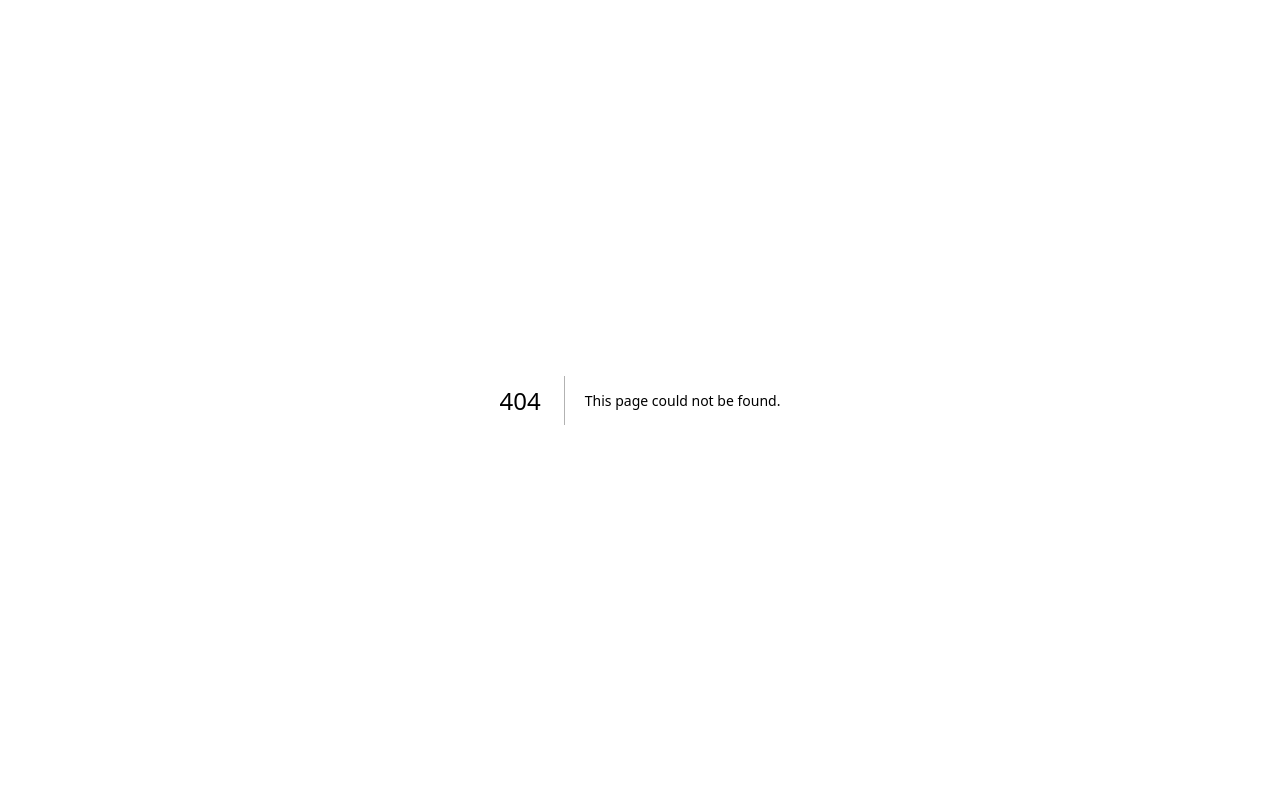
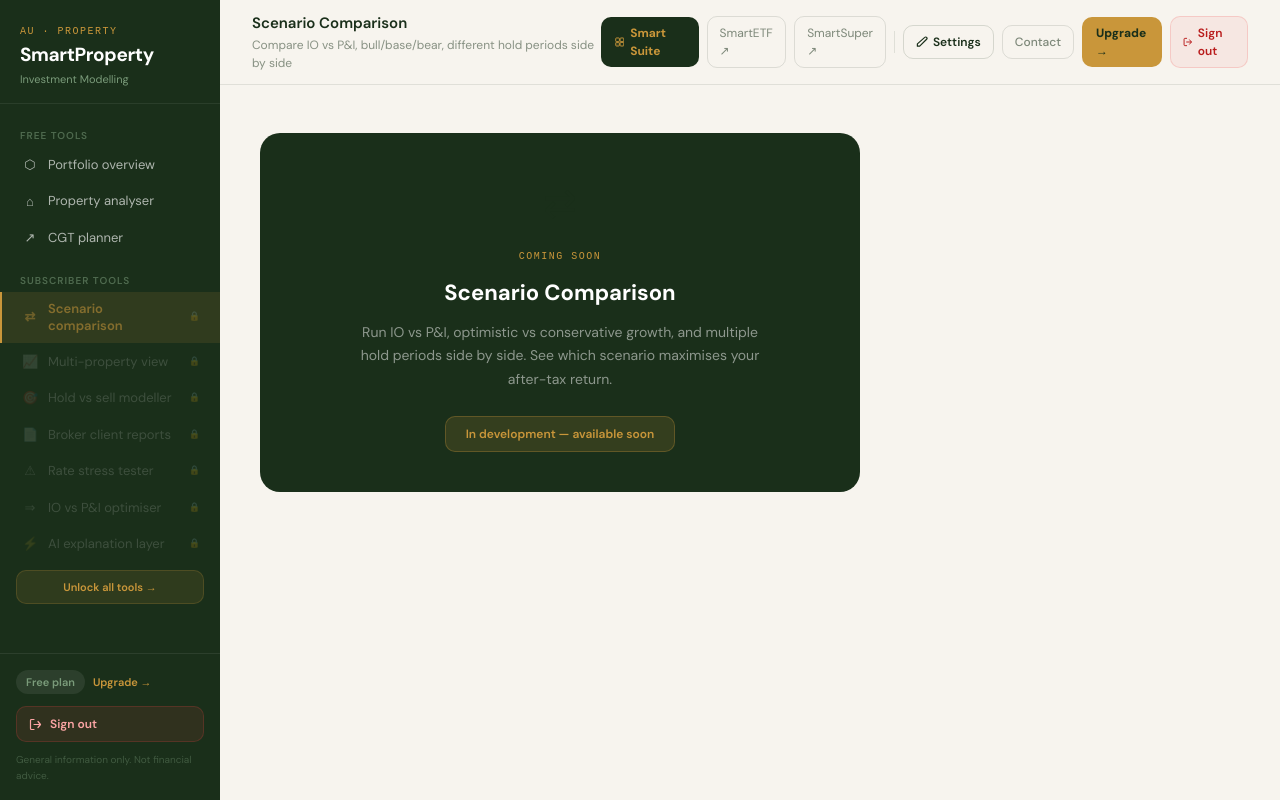
Before and after one commit to mbf2756/smartproperty, a Next.js app: page /scenario in a window 1280 px wide. Before the commit this address had no page. Built offline with nearby package versions, Linux system fonts and the light colour scheme; no server answers.

Commit message:
Add Scenario Comparison page with placeholder content

```diff
--- /dev/null
+++ b/src/app/(dashboard)/scenario/page.tsx
@@ -0,0 +1,19 @@
+import { DashboardTopbar } from '@/components/DashboardTopbar'
+export default function Page() {
+  return (
+    <div>
+      <DashboardTopbar title="Scenario Comparison" subtitle="Compare IO vs P&I, bull/base/bear, different hold periods side by side" />
+      <div style={{ padding: '48px 40px', maxWidth: 680 }}>
+        <div style={{ background: '#1A2F1A', borderRadius: 20, padding: '40px', textAlign: 'center' }}>
+          <div style={{ fontSize: 40, marginBottom: 16 }}>⇄</div>
+          <div style={{ fontFamily: 'monospace', fontSize: 10, color: '#C9963A', letterSpacing: '0.15em', textTransform: 'uppercase', marginBottom: 12 }}>Coming soon</div>
+          <h2 style={{ fontSize: 22, fontWeight: 700, color: 'white', marginBottom: 12 }}>Scenario Comparison</h2>
+          <p style={{ fontSize: 14, color: 'rgba(255,255,255,0.5)', lineHeight: 1.7, maxWidth: 420, margin: '0 auto 24px' }}>
+            Run IO vs P&I, optimistic vs conservative growth, and multiple hold periods side by side. See which scenario maximises your after-tax return.
+          </p>
+          <div style={{ display: 'inline-block', padding: '8px 20px', borderRadius: 10, background: 'rgba(201,150,58,0.15)', border: '1px solid rgba(201,150,58,0.3)', fontSize: 12, color: '#C9963A', fontWeight: 600 }}>In development — available soon</div>
+        </div>
+      </div>
+    </div>
+  )
+}
```
